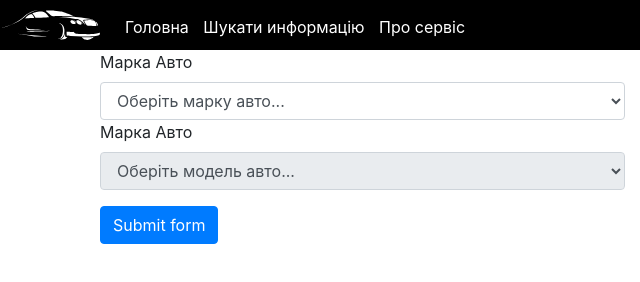
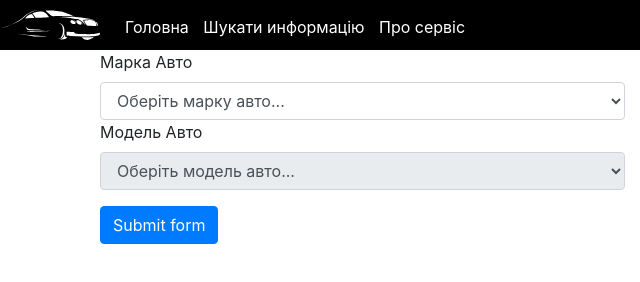
Before and after one commit to xxxjavacoder/Auto.info, a website: page src/search-info.html in a window 1280 px wide. Shown: the full height of the page, 0-640 px from the left. Drawn offline with nearby package versions, Linux system fonts and the light colour scheme; files that its build step writes are made by us from their sources; files whose address does not match are found by name.

Commit message:
fixed naming

```diff
--- a/src/search-info.html
+++ b/src/search-info.html
@@ -55,7 +55,7 @@
                                 <option value="audi">Audi</option>
                             </select>
 
-                            <label for="AutoModal">Марка Авто</label>
+                            <label for="AutoModal">Модель Авто</label>
                             <select
                                     class="form-control"
                                     id="AutoModal"
```
Also changed, not shown: dist/search-info.html.
